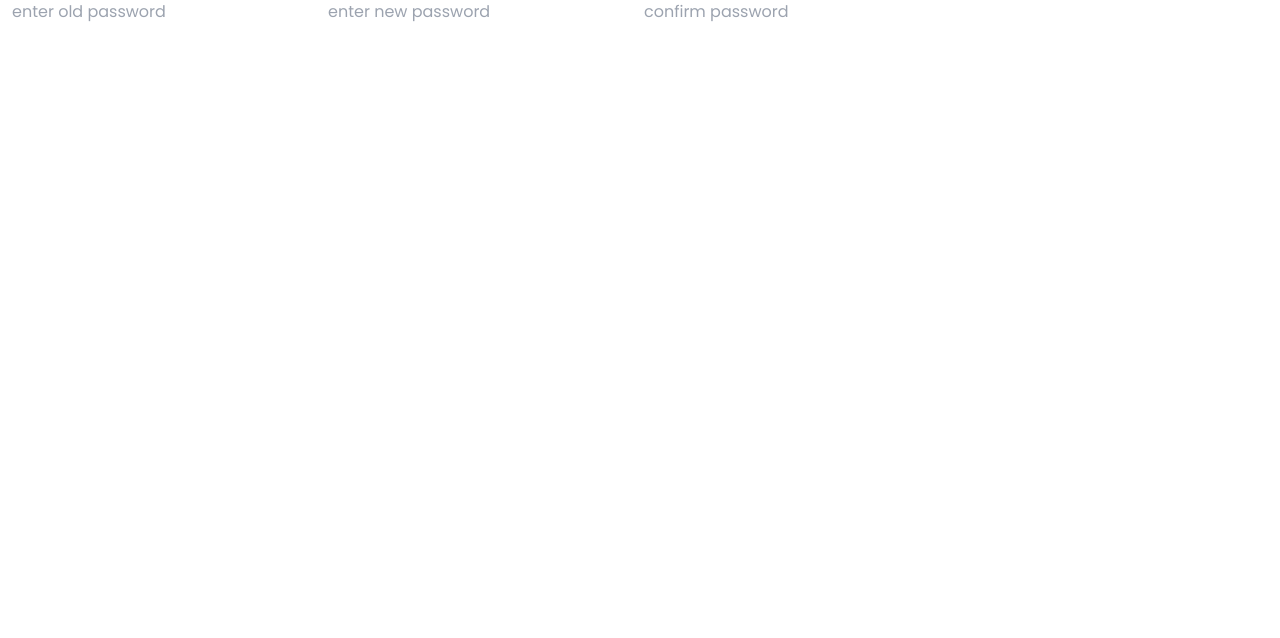
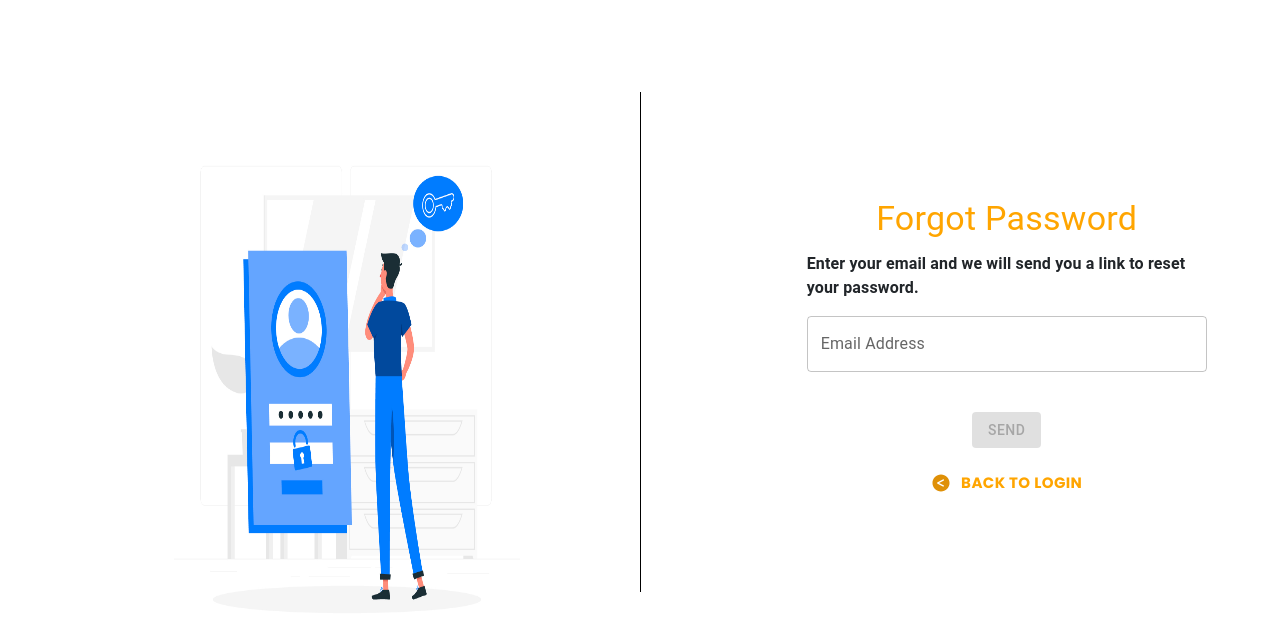
Before and after one commit to janavipat/cafe-management-system, a Next.js app: page /login/forgot in a window 1280 px wide. Shown: the top 638 px of the page. Built offline with nearby package versions, Linux system fonts and the light colour scheme.

Commit message:
add forgot password page

```diff
--- a/src/app/login/forgot/page.jsx
+++ b/src/app/login/forgot/page.jsx
@@ -1,29 +1,94 @@
-import { useScrollTrigger } from '@mui/material';
+"use client"
 import React, { useState } from 'react';
+import { TextField, Button, Typography, Container, Box, Grid, Alert,Divider } from '@mui/material';
+import axios from 'axios';
+import { useRouter } from 'next/navigation';
+const ForgotPassword = () => {
+  const [email, setEmail] = useState('');
+  const [error, setError] = useState('');
+  const [success, setSuccess] = useState('');
 
-const page = () => {
+const router = useRouter();
+  const handleEmailChange = (e) => {
+    setEmail(e.target.value);
+    setError('');
+    setSuccess('');
+  };
 
-    const [ oldpassword , setOldPassword] = useState("");
-    const[ newpassword, setNewpassword] = useState("");
-    const [confirmPassword, setConfirmPassword] = useState("");
+  const validateEmail = (email) => {
+    const re = /\S+@\S+\.\S+/;
+    return re.test(email);
+  };
+
+  const handleSubmit = async () => {
+    if (!validateEmail(email)) {
+      setError('Please enter a valid email address.');
+      return;
+    }
+
+    try {
+      const response = await axios.post('http://localhost:5000/user/forgot', { email });
+      setSuccess(response.data.message);
+      setError('');
+    } catch (err) {
+      setError(err.response?.data?.error || 'Something went wrong. Please try again.');
+      setSuccess('');
+    }
+  };
+  const handleBackToLogin = () => {
+    router.push("/login")
+  };
 
   return (
-   <>
+    <Container maxWidth="md">
+      <Grid container spacing={2} alignItems="center">
+        <Grid item xs={12} md={5}>
+          <img src="../../assets/img/forgot.jpg" alt="Forgot Password" style={{ width: '800px', height: '600px', marginTop:"100px", marginLeft:"-40px" }} />
+        </Grid>
+        <div style={{ width: '1px', backgroundColor: 'black', height: '500px', margin: '0 50px', marginLeft:"80px" }}></div>
+        <Grid item xs={12} md={5}>
+          <Box sx={{ display: 'flex', flexDirection: 'column', alignItems: 'center', marginLeft:"100px", width:"400px" }}>
+            <Typography variant="h4" component="h1" gutterBottom sx={{color:"orange"}}>
+              Forgot Password
+            </Typography>
+            <Typography variant="body1" paragraph sx={{fontWeight:"700"}}>
+              Enter your email and we will send you a link to reset your password.
+            </Typography>
+            <TextField
+              label="Email Address"
+              variant="outlined"
+              fullWidth
+              value={email}
+              onChange={handleEmailChange}
+              error={!!error}
+              helperText={error || ' '}
+              sx={{ mb: 2 }}
+            />
+            <Button
+              variant="contained"
+              color="primary"
+              onClick={handleSubmit}
+              disabled={!validateEmail(email)}
+            >
+              Send
+            </Button>
+            {success && <Alert severity="success" sx={{ mt: 2 }}>{success}</Alert>}
+            {error && <Alert severity="error" sx={{ mt: 2 }}>{error}</Alert>}
 
-   <div className="container">
+            <Button
+                  variant="text"
+                  color="secondary"
+                  onClick={handleBackToLogin}
+                  sx={{ mt: 2 }}
+                >
+                  <img src="../../assets/img/back.svg" alt="Back to Login" style={{ width: '20px', height: '20px', marginRight: '10px' }} />
+                  <span style={{color:"orange", fontWeight:"700", fontSize:"15px"}}>Back to Login</span>
+                </Button>
+          </Box>
+        </Grid>
+      </Grid>
+    </Container>
+  );
+};
 
-  <input type='text' placeholder='enter old password' onChange={(event)=>setOldPassword(event.target.value)} />
-  <input type='text' placeholder='enter new password' onChange={(event)=>setNewpassword(event.target.value)} />
-
-  <input type='text' placeholder='confirm password' onChange={(event)=>setConfirmPassword(event.target.value)} />
-
-
-
-   </div>
-
-
-   </>
-  )
-}
-
-export default page
+export default ForgotPassword;
--- /dev/null
+++ b/src/app/login/reset/page.jsx
@@ -0,0 +1,9 @@
+import React from 'react'
+
+const page = () => {
+  return (
+    <div>page</div>
+  )
+}
+
+export default page
```
Also changed, not shown: public/assets/img/back.svg (added), public/assets/img/forgot.jpg (added).
